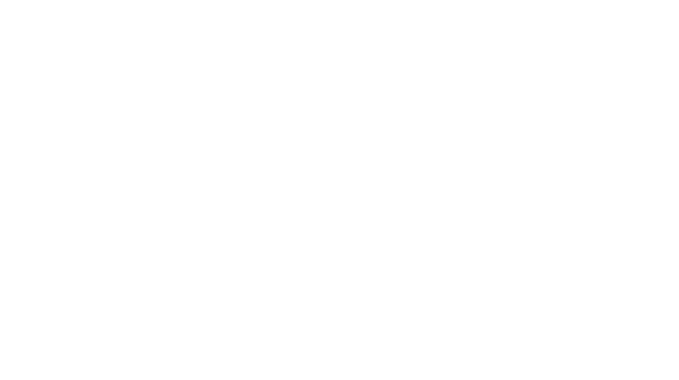
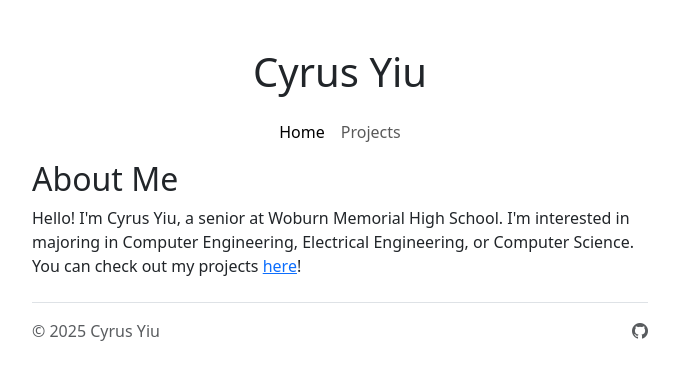
Before and after one commit to UnsignedArduino/cyrus-yiu, a Next.js app: page / in a window 1280 px wide. Shown: the top 380 px of the page, without its empty margins (300-979 px from the left). Built offline with nearby package versions, Linux system fonts and the light colour scheme.

Commit message:
Started about me and projects page

```diff
--- a/package.json
+++ b/package.json
@@ -15,6 +15,8 @@
     "prepare": "husky"
   },
   "dependencies": {
+    "bootstrap": "^5.3.3",
+    "bootstrap-icons": "^1.11.3",
     "next": "15.1.3",
     "react": "^19.0.0",
     "react-dom": "^19.0.0"
--- /dev/null
+++ b/src/components/Icon/index.tsx
@@ -0,0 +1,10 @@
+import React from "react";
+import "bootstrap-icons/font/bootstrap-icons.min.css";
+
+export default function BootstrapIcon({
+  name,
+}: {
+  name: string;
+}): React.ReactNode {
+  return <i className={`bi-${name}`} />;
+}
--- /dev/null
+++ b/src/components/Layout/Footer/index.tsx
@@ -0,0 +1,28 @@
+import React from "react";
+import BootstrapIcon from "@/components/Icon";
+
+export default function Footer(): React.ReactNode {
+  return (
+    <footer className="d-flex flex-wrap justify-content-between align-items-center py-3 my-4 border-top">
+      <div className="col-md-4 d-flex align-items-center">
+        <span className="mb-3 mb-md-0 text-body-secondary">
+          © 2025 Cyrus Yiu
+        </span>
+      </div>
+
+      <ul className="nav col-md-4 justify-content-end list-unstyled d-flex">
+        <li className="ms-3">
+          {/* Would use AutoLink but text-body-secondary doesn't work then */}
+          <a
+            href="https://github.com/UnsignedArduino"
+            className="text-body-secondary"
+            target="_blank"
+            rel="noopener noreferrer"
+          >
+            <BootstrapIcon name="github" />
+          </a>
+        </li>
+      </ul>
+    </footer>
+  );
+}
--- /dev/null
+++ b/src/components/Layout/Header/index.tsx
@@ -0,0 +1,15 @@
+import React from "react";
+import Navbar from "@/components/Layout/Header/navbar";
+
+export default function Header({
+  current,
+}: {
+  current?: string;
+}): React.ReactNode {
+  return (
+    <div className="text-center mt-5">
+      <h1>Cyrus Yiu</h1>
+      <Navbar current={current} />
+    </div>
+  );
+}
--- /dev/null
+++ b/src/components/Layout/Header/navbar.tsx
@@ -0,0 +1,32 @@
+import React from "react";
+import AutoLink from "@/components/Linkable/AutoLink";
+
+export default function Navbar({
+  current,
+}: {
+  current?: string;
+}): React.ReactNode {
+  const navbarItems = {
+    Home: "/",
+    Projects: "/projects",
+  };
+
+  return (
+    <div className="navbar navbar-expand justify-content-center">
+      <ul className="navbar-nav ">
+        {Object.entries(navbarItems).map(([name, href]) => {
+          return (
+            <li key={name} className="nav-item">
+              <AutoLink
+                href={href}
+                className={name == current ? "nav-link active" : "nav-link"}
+              >
+                {name}
+              </AutoLink>
+            </li>
+          );
+        })}
+      </ul>
+    </div>
+  );
+}
--- /dev/null
+++ b/src/components/Layout/index.tsx
@@ -0,0 +1,41 @@
+import React from "react";
+import Head from "next/head";
+import Header from "@/components/Layout/Header";
+import Footer from "@/components/Layout/Footer";
+
+type LayoutProps = {
+  children: React.ReactNode;
+  current?: string;
+  title: string;
+  description?: string;
+};
+
+export default function Layout({
+  children,
+  current,
+  title,
+  description,
+}: LayoutProps): React.ReactNode {
+  return (
+    <>
+      <Head>
+        <meta httpEquiv="Content-Type" content="text/html; charset=utf-8" />
+        <meta name="viewport" content="width=device-width, initial-scale=1" />
+
+        <title>{title}</title>
+        {description && <meta name="description" content={description} />}
+      </Head>
+      <div className="container-fluid">
+        <div className="row">
+          <div className="col d-none d-md-block" />
+          <div className="col-auto col-md-8 col-lg-7 col-xl-6">
+            <Header current={current} />
+            <main>{children}</main>
+            <Footer />
+          </div>
+          <div className="col d-none d-md-block" />
+        </div>
+      </div>
+    </>
+  );
+}
--- /dev/null
+++ b/src/components/Linkable/AutoLink.tsx
@@ -0,0 +1,25 @@
+import { isExternalLink } from "@/scripts/Utils/PageUtils";
+import React from "react";
+import Link from "next/link";
+
+export default function AutoLink({
+  children,
+  href,
+  className,
+}: {
+  children: React.ReactNode | string;
+  href: string | undefined;
+  className?: string;
+}): React.ReactNode {
+  return href == undefined ? (
+    <a href={href}>{children}</a>
+  ) : isExternalLink(href) ? (
+    <a href={href} target="_blank" rel="noopener noreferrer">
+      {children}
+    </a>
+  ) : (
+    <Link href={href} className={className}>
+      {children}
+    </Link>
+  );
+}
--- a/src/pages/_app.tsx
+++ b/src/pages/_app.tsx
@@ -1,3 +1,4 @@
+import "bootstrap/dist/css/bootstrap.min.css";
 import type { AppProps } from "next/app";
 
 export default function App({ Component, pageProps }: AppProps) {
--- a/src/pages/index.tsx
+++ b/src/pages/index.tsx
@@ -1,16 +1,16 @@
-import Head from "next/head";
+import Layout from "@/components/Layout";
+import AutoLink from "@/components/Linkable/AutoLink";
 
 export default function Home() {
   return (
-    <>
-      <Head>
-        <title>Create Next App</title>
-        <meta name="description" content="Generated by create next app" />
-        <meta name="viewport" content="width=device-width, initial-scale=1" />
-      </Head>
-      <div>
-        <main></main>
-      </div>
-    </>
+    <Layout title="Cyrus Yiu" current="Home">
+      <h2>About Me</h2>
+      <p>
+        Hello! I{"'"}m Cyrus Yiu, a senior at Woburn Memorial High School. I
+        {"'"}m interested in majoring in Computer Engineering, Electrical
+        Engineering, or Computer Science. You can check out my projects{" "}
+        <AutoLink href="/projects">here</AutoLink>!
+      </p>
+    </Layout>
   );
 }
--- /dev/null
+++ b/src/scripts/Utils/PageUtils/index.ts
@@ -0,0 +1,17 @@
+export function isExternalLink(url: string): boolean {
+  if (url.startsWith("/")) {
+    return false;
+  }
+  try {
+    return new URL(url).host !== window.location.host;
+  } catch {
+    const urls = ["http://localhost:3000", "https://cyrus-yiu.pages.dev"];
+    try {
+      return !urls.some((u) => {
+        return new URL(url).host === new URL(u).host;
+      });
+    } catch {
+      return false;
+    }
+  }
+}
```
Also changed, not shown: src/pages/projects.tsx (added, +13 -0 lines), 2 other files (tests, documents, lock files or other folders).
